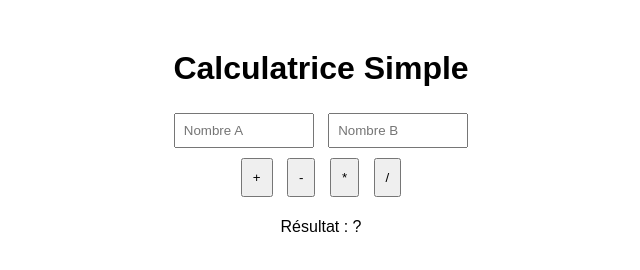
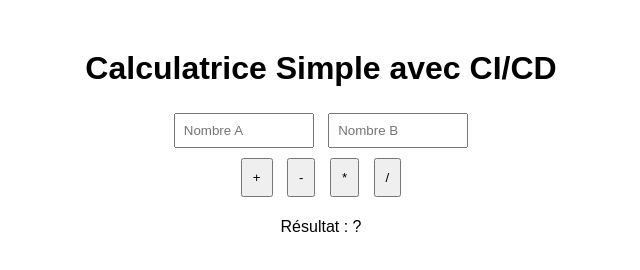
Before and after one commit to mahedes/calculator-CICD, a website: page index.html in a window 1280 px wide. Shown: the whole page, without its empty margins (319-959 px from the left). Drawn offline with Linux system fonts and the light colour scheme.

Commit message:
edit2 index.html

```diff
--- a/index.html
+++ b/index.html
@@ -6,7 +6,7 @@
   <link rel="stylesheet" href="style.css" />
 </head>
 <body>
-  <h1>Calculatrice Simple</h1>
+  <h1>Calculatrice Simple avec CI/CD</h1>
 
   <input type="number" id="a" placeholder="Nombre A" />
   <input type="number" id="b" placeholder="Nombre B" />
```
